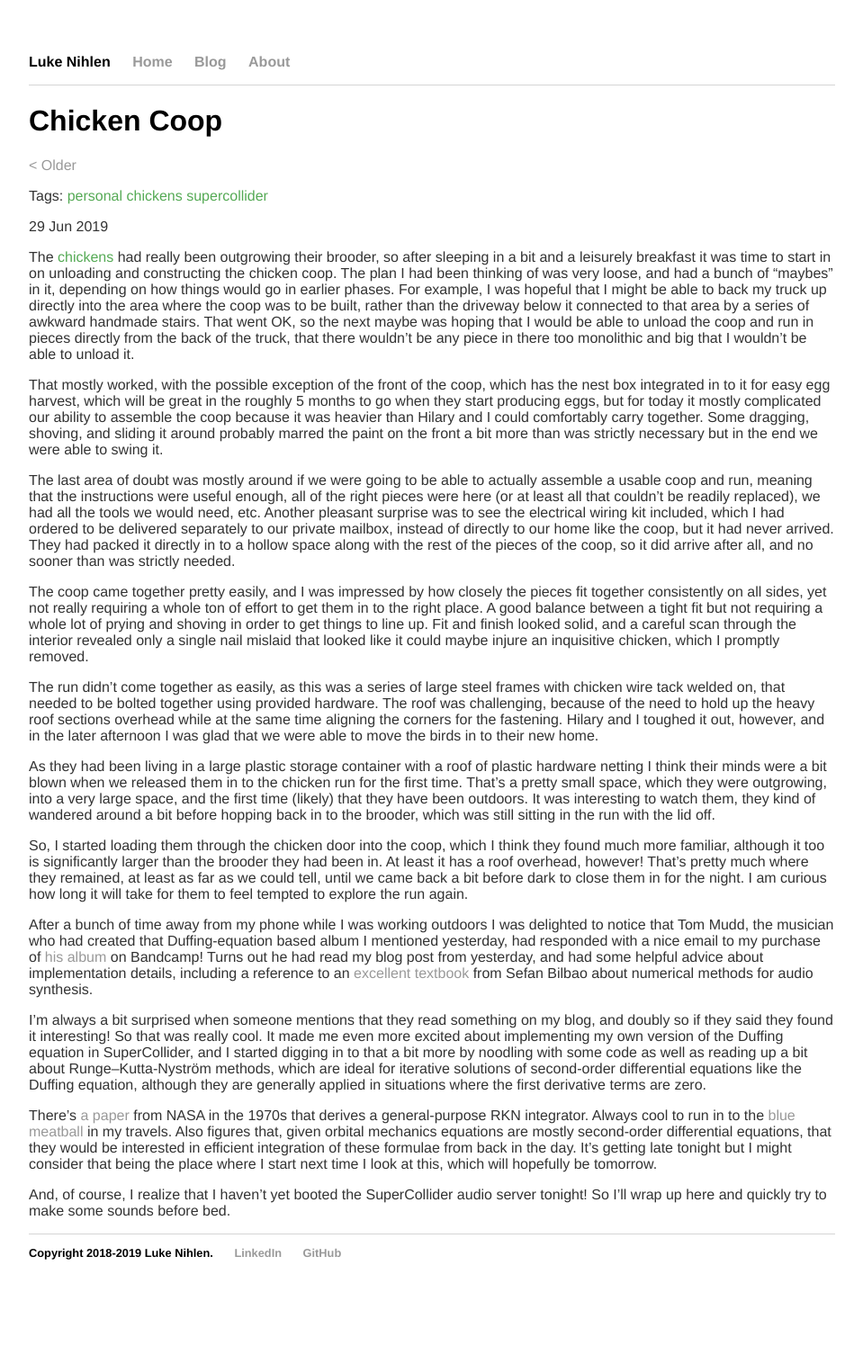
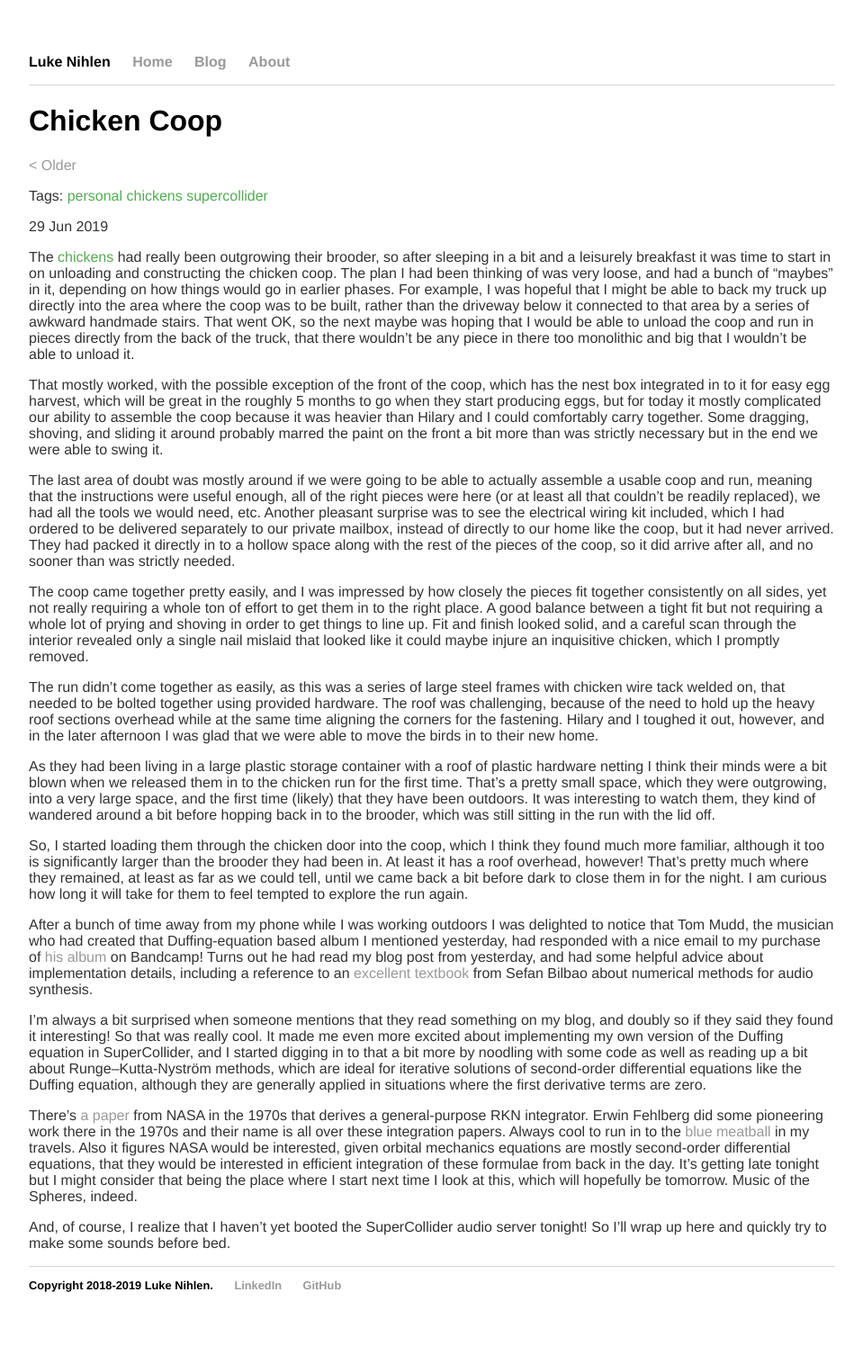
Before and after one commit to lnihlen/lnihlen.github.io, a Jekyll site: the page built from _posts/2019/06/2019-06-29-chicken-coop.md, in a window 1280 px wide. Shown: the whole page at 90% size, without its empty margins (160-1119 px from the left). Built offline with Jekyll 4.4.1, drawn with Linux system fonts in a browser that asks for light colours; before the commit the page ends 1460 px from its top, so only the background shows below that.

Commit message:
post: light edits to last post

```diff
--- a/_posts/2019/06/2019-06-29-chicken-coop.md
+++ b/_posts/2019/06/2019-06-29-chicken-coop.md
@@ -63,10 +63,12 @@ equations like the Duffing equation, although they are generally applied in situ
 are zero.
 
 There's [a paper](https://ntrs.nasa.gov/search.jsp?R=19740026877) from NASA in the 1970s that derives a general-purpose
-RKN integrator. Always cool to run in to the [blue meatball](https://en.wikipedia.org/wiki/NASA_insignia) in my travels.
-Also figures that, given orbital mechanics equations are mostly second-order differential equations, that they would be
-interested in efficient integration of these formulae from back in the day. It's getting late tonight but I might
-consider that being the place where I start next time I look at this, which will hopefully be tomorrow.
+RKN integrator. Erwin Fehlberg did some pioneering work there in the 1970s and their name is all over these integration
+papers. Always cool to run in to the [blue meatball](https://en.wikipedia.org/wiki/NASA_insignia) in my travels. Also it
+figures NASA would be interested, given orbital mechanics equations are mostly second-order differential equations, that
+they would be interested in efficient integration of these formulae from back in the day. It's getting late tonight but
+I might consider that being the place where I start next time I look at this, which will hopefully be tomorrow. Music of
+the Spheres, indeed.
 
 And, of course, I realize that I haven't yet booted the SuperCollider audio server tonight! So I'll wrap up here and
 quickly try to make some sounds before bed.
```
